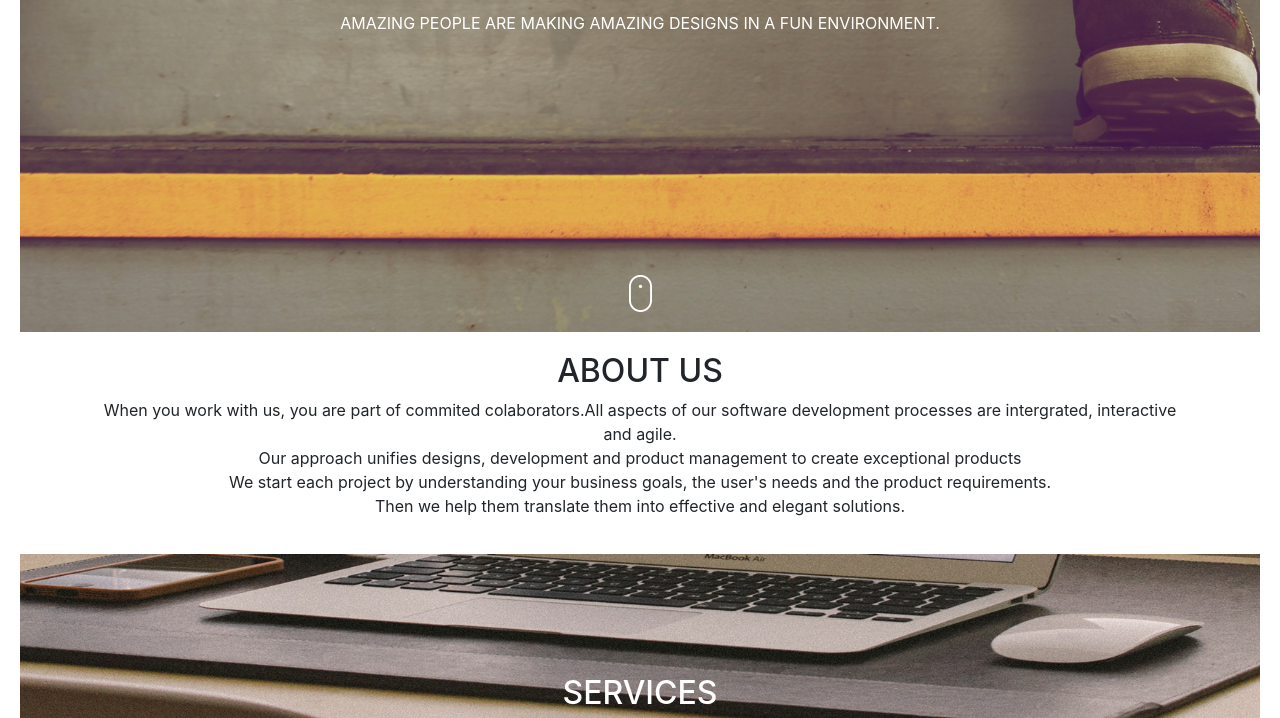
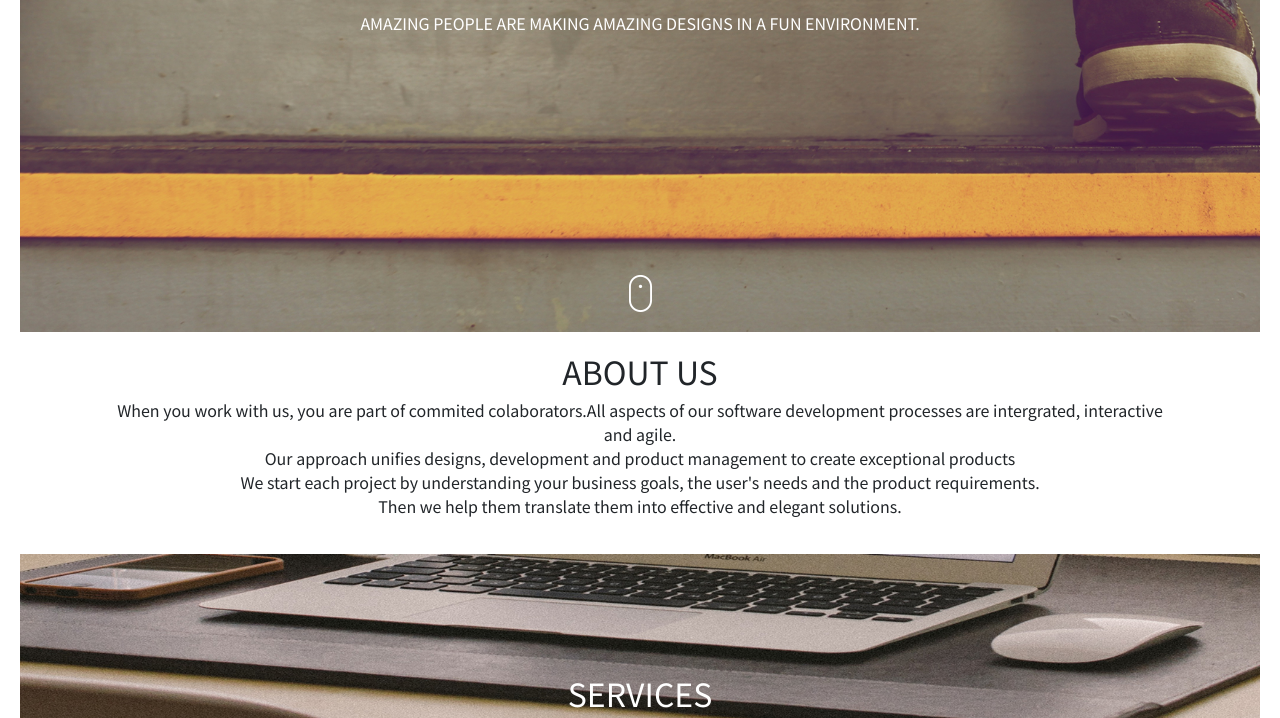
Before and after one commit to Galgallo1/Delani-Studio, a plain HTML site: page index.html in a window 1280 px wide. Shown: the part 463-1181 px from the top of the page. Drawn offline with Linux system fonts and the light colour scheme.

Commit message:
add google fonts

```diff
--- a/CSS/styles.css
+++ b/CSS/styles.css
@@ -1,6 +1,7 @@
 body{
     padding-right: 20px;
     padding-left: 20px;
+    font-family: 'Noto Sans KR', sans-serif;
 }
 
 #logo{
--- a/index.html
+++ b/index.html
@@ -4,6 +4,7 @@
     <meta charset="UTF-8">
     <meta name="viewport" content="width=device-width, initial-scale=1.0">
     <title>Document</title>
+    <link href="https://fonts.googleapis.com/css2?family=Noto+Sans+KR&display=swap" rel="stylesheet">
     <link href="CSS/bootstrap.css" rel="stylesheet" type="text/css">
     <link href="CSS/styles.css" rel="stylesheet" type="text/css">
     <script src="JS/jquery-3.5.0.min.js" type="text/javascript"></script>
```
